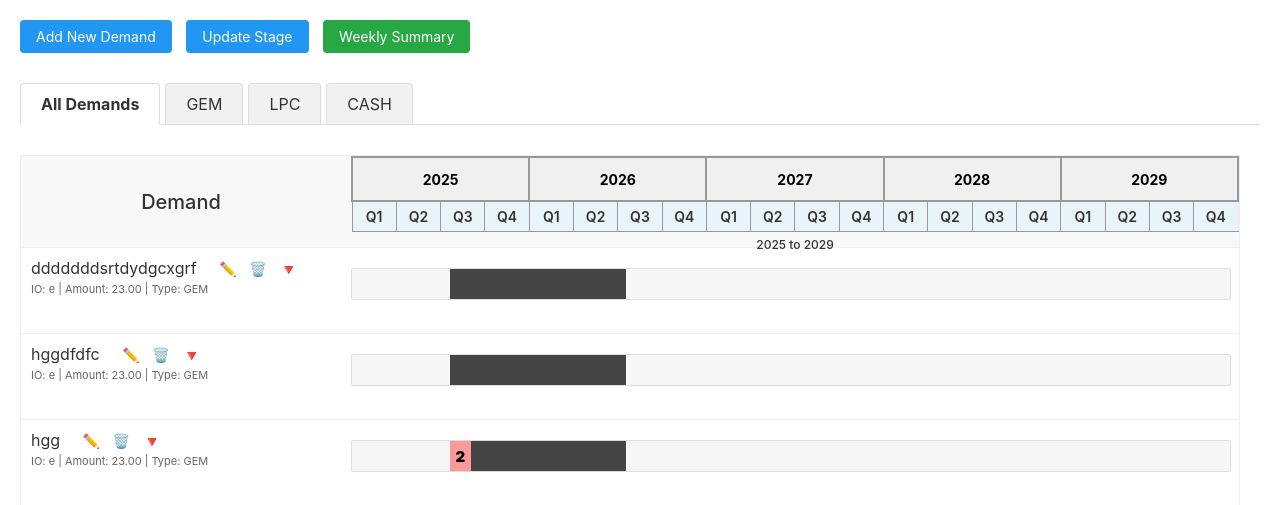
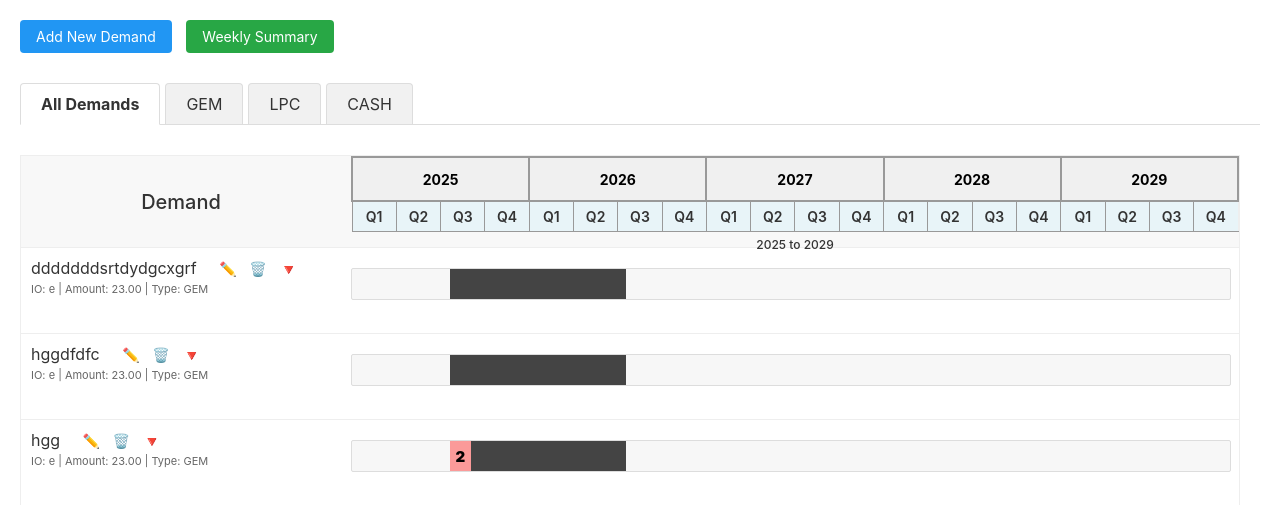
Before and after one commit to sreeya15/test1, a Django app: page / in a window 1280 px wide. Shown: the top 505 px of the page. Run offline with Django 4.2, Linux system fonts and the light colour scheme; data comes from the database, SQL or seed files in the repository; both versions use the stored data as it was after the commit.

Commit message:
remove update stage

```diff
--- a/trackerapp/templates/trackerapp/demand_list.html
+++ b/trackerapp/templates/trackerapp/demand_list.html
@@ -545,7 +545,7 @@
     <div style="display: flex; justify-content: space-between; align-items: flex-start; margin-bottom: 10px;">
       <div>
         <a href="{% url 'add_demand' %}" class="button">Add New Demand</a>
-        <a href="{% url 'update_stage' %}" class="button">Update Stage</a>
+        <!-- <a href="{% url 'update_stage' %}" class="button">Update Stage</a> -->
         <a href="{% url 'weekly_summary' %}" class="button" style="background-color: #28a745;">Weekly Summary</a>
       </div>
     </div>
```
Also changed, not shown: db.sqlite3.
